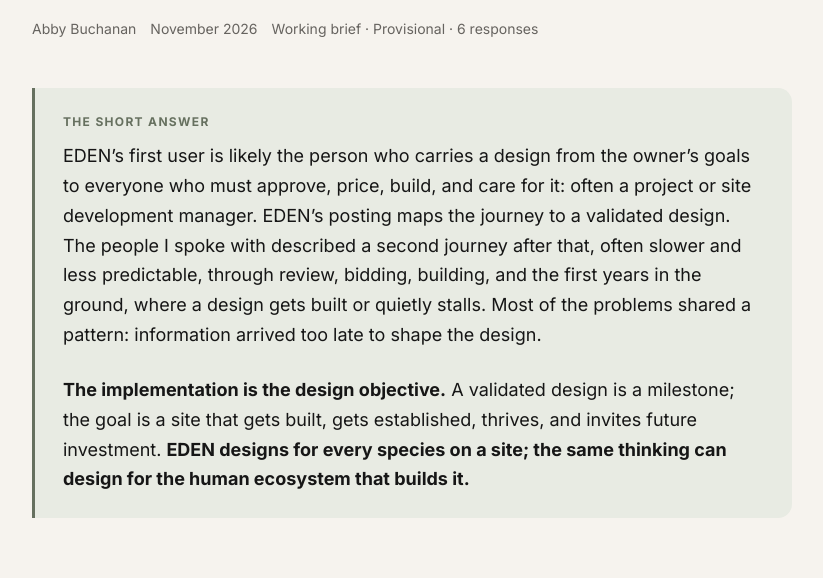
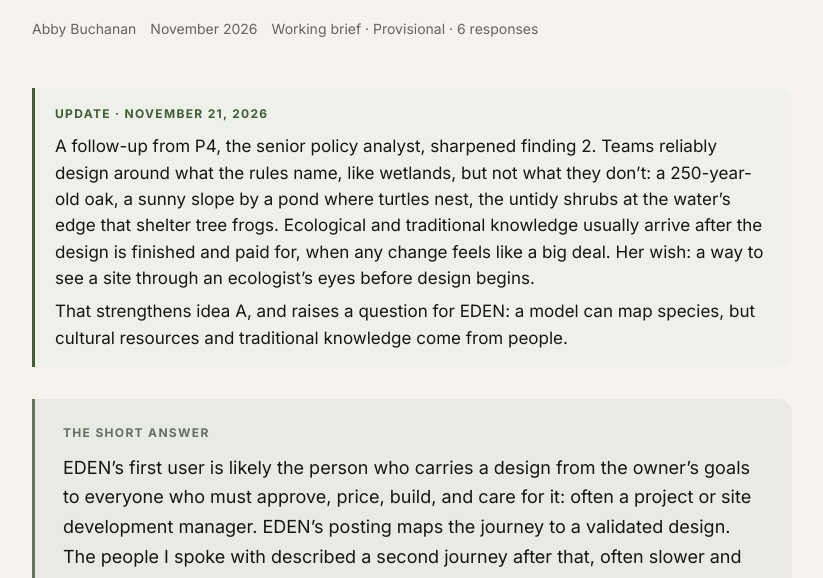
Before and after one commit to abbybuchanan1/portfolio, a plain HTML site: page research/field-briefs/eden/index.html in a window 1280 px wide. Shown: the part 522-1100 px from the top of the page, without its empty margins (228-1051 px from the left). Drawn offline with Linux system fonts and the light colour scheme.

Commit message:
Field Brief 01: dated update from P4's follow-up (held until Liz confirms)
Co-Authored-By: Claude Opus 5.5 <noreply@anthropic.com>
Claude-Session: https://claude.ai/code/session_012LDqrn37sPts8SfrboBdz9

```diff
--- a/research/field-briefs/eden/index.html
+++ b/research/field-briefs/eden/index.html
@@ -37,7 +37,9 @@
 .hyp-table th[scope=row]{padding:16px 16px 2px;border:0}.hyp-table td{padding:2px 16px 16px}
 .table-wrap:has(.hyp-table){margin-right:0;border-right:1px solid var(--line);border-radius:var(--radius-sm)}
 .figure-wide{width:100vw}.figure-wide img{border-radius:0}.figure-wide figcaption{padding:0 20px}}
-</style></head><body><a class="skip-link" href="#main-content">Skip to main content</a><header><nav class="nav" aria-label="Main navigation"><a class="brand-lockup" href="/index.html" aria-label="Abby Buchanan home"><img class="logo-image" src="/assets/images/logo-dark.png" alt=""><span class="brand-name">Abby Buchanan</span></a><div class="nav-links"><a href="/work/scaffold.html">Work</a><a href="/research/index.html" aria-current="page">Research</a><a href="/about.html">About</a><a href="/resume.html">Resume</a></div></nav></header><main id="main-content"><article class="article"><header><a class="back-link" href="/research/index.html">← Research</a><p class="dek" style="font-size:0.9rem;font-style:italic;margin:0 0 1rem">Shared privately with the EDEN team; not listed on this site.</p><div class="eyebrow">Field Brief 01</div><h1>The Human Ecosystem of Implementation</h1><p class="dek">Who carries an ecological design from site data to year three</p><div class="article-meta"><span>Abby Buchanan</span><span>November 2026</span><span>Working brief · Provisional · 6 responses</span></div></header><div class="article-body">
+.brief-update{border-left:3px solid #3F5F33;background:#eef1ea;padding:16px 20px;border-radius:0 var(--radius-sm) var(--radius-sm) 0;margin:0 0 32px}.brief-update .mini-label{color:#3F5F33}.brief-update p{margin:.4em 0 0;font-size:17px;line-height:1.55}</style></head><body><a class="skip-link" href="#main-content">Skip to main content</a><header><nav class="nav" aria-label="Main navigation"><a class="brand-lockup" href="/index.html" aria-label="Abby Buchanan home"><img class="logo-image" src="/assets/images/logo-dark.png" alt=""><span class="brand-name">Abby Buchanan</span></a><div class="nav-links"><a href="/work/scaffold.html">Work</a><a href="/research/index.html" aria-current="page">Research</a><a href="/about.html">About</a><a href="/resume.html">Resume</a></div></nav></header><main id="main-content"><article class="article"><header><a class="back-link" href="/research/index.html">← Research</a><p class="dek" style="font-size:0.9rem;font-style:italic;margin:0 0 1rem">Shared privately with the EDEN team; not listed on this site.</p><div class="eyebrow">Field Brief 01</div><h1>The Human Ecosystem of Implementation</h1><p class="dek">Who carries an ecological design from site data to year three</p><div class="article-meta"><span>Abby Buchanan</span><span>November 2026</span><span>Working brief · Provisional · 6 responses</span></div></header><div class="article-body">
+
+<aside class="brief-update" aria-label="Update, November 21, 2026"><div class="mini-label">Update · November 21, 2026</div><p>A follow-up from P4, the senior policy analyst, sharpened finding 2. Teams reliably design around what the rules name, like wetlands, but not what they don’t: a 250-year-old oak, a sunny slope by a pond where turtles nest, the untidy shrubs at the water’s edge that shelter tree frogs. Ecological and traditional knowledge usually arrive after the design is finished and paid for, when any change feels like a big deal. Her wish: a way to see a site through an ecologist’s eyes before design begins.</p><p>That strengthens idea A, and raises a question for EDEN: a model can map species, but cultural resources and traditional knowledge come from people.</p></aside>
 
 <div class="callout"><div class="mini-label">The short answer</div><p>EDEN’s first user is likely the person who carries a design from the owner’s goals to everyone who must approve, price, build, and care for it: often a project or site development manager. EDEN’s posting maps the journey to a validated design. The people I spoke with described a second journey after that, often slower and less predictable, through review, bidding, building, and the first years in the ground, where a design gets built or quietly stalls. Most of the problems shared a pattern: information arrived too late to shape the design.</p><p><strong>The implementation is the design objective.</strong> A validated design is a milestone; the goal is a site that gets built, gets established, thrives, and invites future investment. <strong>EDEN designs for every species on a site; the same thinking can design for the human ecosystem that builds it.</strong></p></div>
 
```
